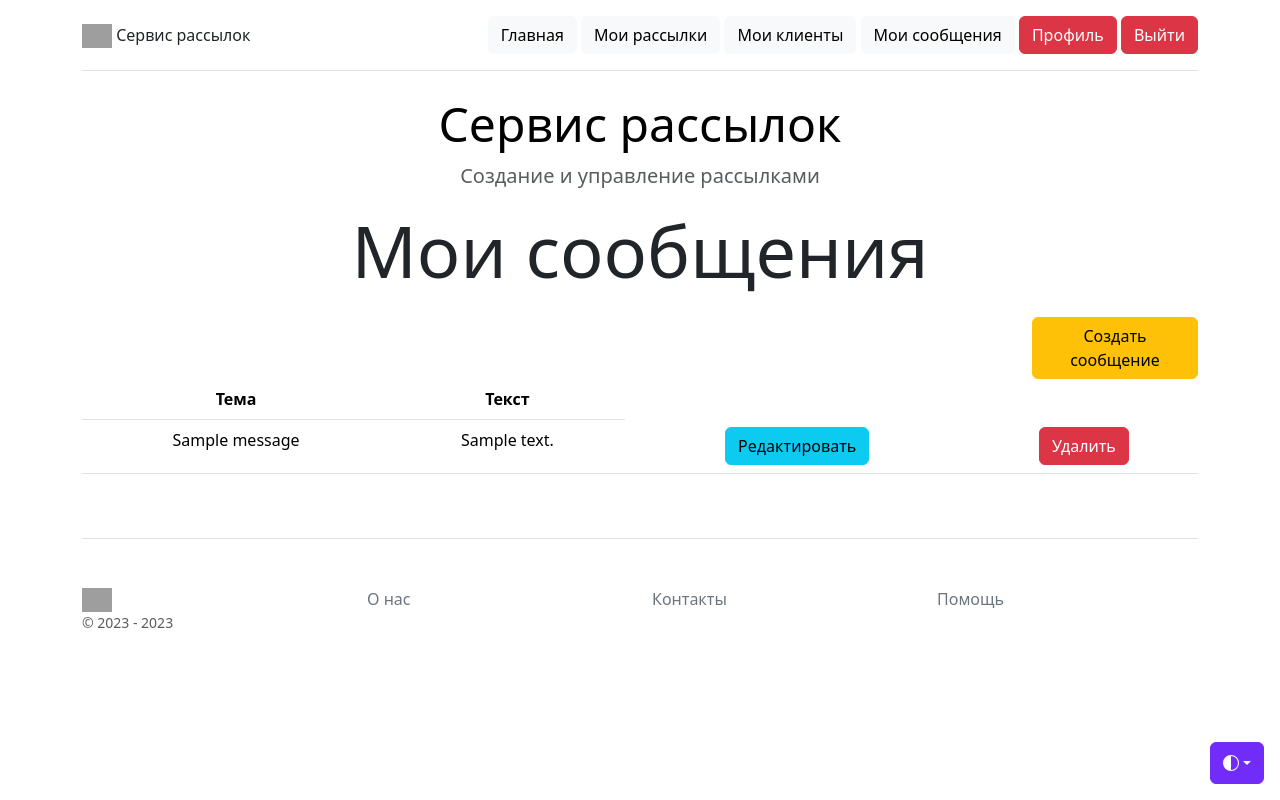
After one commit to ViktorDavydov/Mailing_Service, a Django app: page /messages/ in a window 1280 px wide. The commit adds this page. Run offline with Django 5.2, Linux system fonts and the light colour scheme; a user stored in the database is signed in; tables that the repository leaves empty hold one stand-in row (values such as "Sample post"); some libraries are stand-ins or nearby versions; grey boxes are pictures that could not be loaded.

Commit message:
messages CRUD commit

```diff
--- a/mailer/forms.py
+++ b/mailer/forms.py
@@ -28,4 +28,4 @@ class ClientForm(StyleFormMixin, forms.ModelForm):
 class MessageForm(StyleFormMixin, forms.ModelForm):
     class Meta:
         model = Message
-        fields = '__all__'
+        exclude = ('message_owner', )
--- a/mailer/models.py
+++ b/mailer/models.py
@@ -18,6 +18,8 @@ send_status_CHOICES = (
 class Message(models.Model):
     title = models.CharField(max_length=100, verbose_name='тема письма', unique=True)
     text = models.TextField(verbose_name='текст письма')
+    message_owner = models.ForeignKey(settings.AUTH_USER_MODEL, verbose_name='пользователь',
+                                      on_delete=models.SET_NULL, **NULLABLE)
 
     def __str__(self):
         return self.title
@@ -59,7 +61,7 @@ class Client(models.Model):
     client_name = models.CharField(max_length=150, verbose_name="ФИО")
     comment = models.TextField(verbose_name="комментарий", **NULLABLE)
     client_owner = models.ForeignKey(settings.AUTH_USER_MODEL, verbose_name='пользователь',
-                                      on_delete=models.SET_NULL, **NULLABLE)
+                                     on_delete=models.SET_NULL, **NULLABLE)
 
     def __str__(self):
         return f"{self.client_email}"
@@ -73,8 +75,12 @@ class Client(models.Model):
 class Logs(models.Model):
     last_try = models.DateTimeField(auto_now=False, auto_now_add=False,
                                     verbose_name='дата и время последней попытки')
-    status_try = models.BooleanField(verbose_name='статус попытки')
-    server_answer = models.TextField(verbose_name='ответ сервера', **NULLABLE)
+    status_try = models.CharField(max_length=20, verbose_name='статус попытки')
+    server_answer = models.TextField(verbose_name='ответ сервера', **NULLABLE, default='')
+    send_name = models.CharField(max_length=200, verbose_name='наименование рассылки',
+                                 default=None)
+    logs_owner = models.ForeignKey(settings.AUTH_USER_MODEL, verbose_name='пользователь',
+                                   on_delete=models.SET_NULL, **NULLABLE)
 
     def __str__(self):
         return f"{self.status_try}: {self.last_try}"
@@ -82,4 +88,4 @@ class Logs(models.Model):
     class Meta:
         verbose_name = 'лог'
         verbose_name_plural = 'логи'
-        ordering = ('last_try',)
+        ordering = ('-last_try',)
--- a/mailer/templates/mailer/client_list.html
+++ b/mailer/templates/mailer/client_list.html
@@ -1,6 +1,6 @@
 {% extends 'mailer/base.html' %}
 {% block content %}
-<h2 class="display-2 text-center mb-4">Список клиентов</h2>
+<h2 class="display-2 text-center mb-4">Мои клиенты</h2>
 <div class="row">
     <div class="col-10"></div>
     <div class="col-2">
--- a/mailer/templates/mailer/includes/inc_nav_bar.html
+++ b/mailer/templates/mailer/includes/inc_nav_bar.html
@@ -9,19 +9,17 @@
         <a class="btn btn-light"
            href="{% url 'mailer:home' %}">Главная</a>
         {% if not user.is_authenticated %}
-        <a class="btn btn-light"
-           href="{% url 'users:login' %}">Список рассылок</a>
-        <a class="btn btn-light"
-           href="{% url 'users:login' %}">База клиентов</a>
         <a class="btn btn-danger"
            href="{% url 'users:register' %}">Регистрация</a>
         <a class="btn btn-danger"
            href="{% url 'users:login' %}">Войти</a>
         {% else %}
         <a class="btn btn-light"
-           href="{% url 'mailer:mailers_list' %}">Список рассылок</a>
+           href="{% url 'mailer:mailers_list' %}">Мои рассылки</a>
         <a class="btn btn-light"
-           href="{% url 'mailer:client_list' %}">База клиентов</a>
+           href="{% url 'mailer:client_list' %}">Мои клиенты</a>
+        <a class="btn btn-light"
+           href="{% url 'mailer:message_list' %}">Мои сообщения</a>
         <a class="btn btn-danger"
            href="{% url 'users:profile' %}">Профиль</a>
         <a class="btn btn-danger"
--- /dev/null
+++ b/mailer/templates/mailer/message_list.html
@@ -0,0 +1,41 @@
+{% extends 'mailer/base.html' %}
+{% block content %}
+<h2 class="display-2 text-center mb-4">Мои сообщения</h2>
+<div class="row">
+    <div class="col-10"></div>
+    <div class="col-2">
+        <div class="btn-group" role="group" aria-label="Basic outlined example">
+            <a class="btn btn-warning"
+               href="{% url 'mailer:create_message' %}">Создать сообщение</a>
+        </div>
+    </div>
+</div>
+<div class="table-responsive">
+    <table class="table text-center">
+        <thead>
+        <tr>
+            <th scope="col">Тема</th>
+            <th scope="col">Текст</th>
+        </tr>
+        </thead>
+        <tbody>
+        {% for object in object_list %}
+        <tr>
+            <td>{{ object.title }}</td>
+            <td>{{ object.text }}</td>
+
+            <td>
+                <a class="btn btn-info" href="{% url 'mailer:edit_message' object.pk %}"
+                   role="button">Редактировать</a>
+            </td>
+            <td>
+                <a class="btn btn-danger" href="{% url 'mailer:delete_message' object.pk %}"
+                   role="button">Удалить</a>
+            </td>
+
+        </tr>
+        {% endfor %}
+        </tbody>
+    </table>
+</div>
+{% endblock %}
--- a/mailer/urls.py
+++ b/mailer/urls.py
@@ -3,7 +3,8 @@ from django.urls import path
 from mailer.apps import MailerConfig
 from mailer.views import SendOptionsListView, BaseTemplateView, SendOptionsCreateView, \
     SendOptionsUpdateView, SendOptionsDeleteView, ClientListView, ClientCreateView, \
-    ClientUpdateView, ClientDeleteView, MessageCreateView
+    ClientUpdateView, ClientDeleteView, MessageCreateView, LogsListView, MessageListView, \
+    MessageUpdateView, MessageDeleteView
 
 app_name = MailerConfig.name
 
@@ -14,7 +15,12 @@ urlpatterns = [
     path('edit_mailer/<int:pk>', SendOptionsUpdateView.as_view(), name='edit_mailer'),
     path('delete_mailer/<int:pk>', SendOptionsDeleteView.as_view(), name='delete_mailer'),
 
+    path('logs/', LogsListView.as_view(), name='logs'),
+
+    path('messages/', MessageListView.as_view(), name='message_list'),
     path('create_message/', MessageCreateView.as_view(), name='create_message'),
+    path('update_message/<int:pk>', MessageUpdateView.as_view(), name='edit_message'),
+    path('delete_message/<int:pk>', MessageDeleteView.as_view(), name='delete_message'),
 
     path('client_list/', ClientListView.as_view(), name='client_list'),
     path('create_client/', ClientCreateView.as_view(), name='create_client'),
--- a/mailer/views.py
+++ b/mailer/views.py
@@ -1,10 +1,9 @@
-
 from django.urls import reverse_lazy
 
 from django.views.generic import ListView, TemplateView, CreateView, UpdateView, DeleteView
 from mailer.forms import SendOptionsForm, ClientForm, MessageForm
-from mailer.models import SendOptions, Client, Message
-from mailer.services import set_mailer
+from mailer.models import SendOptions, Client, Message, Logs
+from mailer.services import send_and_log_mailer
 
 
 class BaseTemplateView(TemplateView):
@@ -37,7 +36,7 @@ class SendOptionsCreateView(CreateView):
         send_params.options_owner = self.request.user
         send_params.save()
 
-        set_mailer(send_params)
+        send_and_log_mailer(send_params)
 
         return super().form_valid(form)
 
@@ -47,6 +46,14 @@ class SendOptionsUpdateView(UpdateView):
     form_class = SendOptionsForm
     success_url = reverse_lazy('mailer:mailers_list')
 
+    def form_valid(self, form):
+        send_params = form.save()
+        send_params.options_owner = self.request.user
+        send_params.save()
+
+        send_and_log_mailer(send_params)
+
+        return super().form_valid(form)
     # def get_queryset(self):
     #     queryset = super().get_queryset()
     #     queryset = queryset.filter(options_owner=self.request.user)
@@ -59,10 +66,36 @@ class SendOptionsDeleteView(DeleteView):
     success_url = reverse_lazy('mailer:mailers_list')
 
 
+class MessageListView(ListView):
+    model = Message
+
+    def get_queryset(self):
+        queryset = super().get_queryset()
+        queryset = queryset.filter(message_owner=self.request.user)
+        return queryset
+
+
 class MessageCreateView(CreateView):
     model = Message
     form_class = MessageForm
-    success_url = reverse_lazy('mailer:mailers_list')
+    success_url = reverse_lazy('mailer:message_list')
+
+    def form_valid(self, form):
+        message_params = form.save()
+        message_params.message_owner = self.request.user
+        message_params.save()
+        return super().form_valid(form)
+
+
+class MessageUpdateView(UpdateView):
+    model = Message
+    form_class = MessageForm
+    success_url = reverse_lazy('mailer:message_list')
+
+
+class MessageDeleteView(DeleteView):
+    model = Message
+    success_url = reverse_lazy('mailer:message_list')
 
 
 class ClientListView(ListView):
@@ -95,3 +128,7 @@ class ClientUpdateView(UpdateView):
 class ClientDeleteView(DeleteView):
     model = Client
     success_url = reverse_lazy('mailer:client_list')
+
+
+class LogsListView(ListView):
+    model = Logs
```
Also changed, not shown: mailer/services.py (+32 -18 lines), mailer/templates/mailer/logs_list.html (added, +26 -0 lines), mailer/templates/mailer/message_confirm_delete.html (added, +23 -0 lines), mailer/templates/mailer/sendoptions_list.html (+4 -6 lines).
